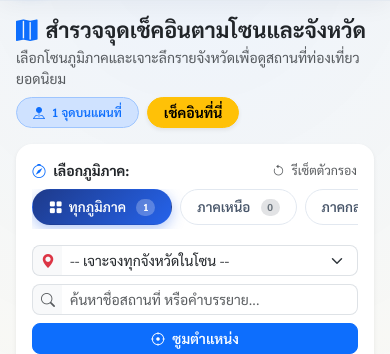
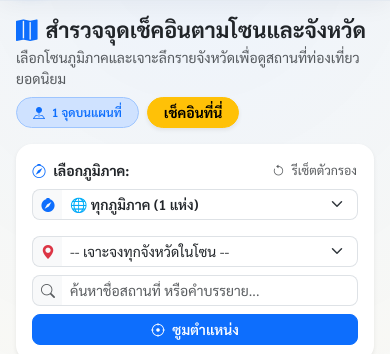
Before and after one commit to lnapoon/Thi-Ni-Thi-Nai, a Django app: page /map/ in a window 390 px wide. Shown: the part 54-408 px from the top of the page. Run offline with Django 5.2, Linux system fonts and the light colour scheme; tables that the repository leaves empty hold one stand-in row (values such as "Sample post").

```diff
--- a/static/sw.js
+++ b/static/sw.js
@@ -1,7 +1,7 @@
 // Service Worker for "ที่นี่ Check-in"
 // Superfast App Shell Caching & Offline Support
 
-const CACHE_NAME = 'thi-ni-cache-v51';
+const CACHE_NAME = 'thi-ni-cache-v52';
 const STATIC_ASSETS = [
   '/static/css/style.css',
   '/static/js/i18n.js',
--- a/templates/base.html
+++ b/templates/base.html
@@ -37,7 +37,7 @@
   <link rel="icon" type="image/svg+xml" href="{% static 'img/favicon.svg' %}">
 
   <!-- Custom CSS -->
-  <link rel="stylesheet" href="{% static 'css/style.css' %}?v=51">
+  <link rel="stylesheet" href="{% static 'css/style.css' %}?v=52">
   {% block extra_head %}{% endblock %}
 </head>
 <body>
@@ -624,9 +624,9 @@
   <!-- Bootstrap 5 JS Bundle CDN -->
   <script src="https://cdn.jsdelivr.net/npm/bootstrap@5.3.3/dist/js/bootstrap.bundle.min.js" integrity="sha384-YvpcrYf0tY3lHB60NNkmXc5s9fDVZLESaAA55NDzOxhy9GkcIdslK1eN7N6jIeHz" crossorigin="anonymous"></script>
   <!-- I18n, Geolocation & Social JS -->
-  <script src="{% static 'js/i18n.js' %}?v=51"></script>
-  <script src="{% static 'js/geolocation.js' %}?v=51"></script>
-  <script src="{% static 'js/social.js' %}?v=51"></script>
+  <script src="{% static 'js/i18n.js' %}?v=52"></script>
+  <script src="{% static 'js/geolocation.js' %}?v=52"></script>
+  <script src="{% static 'js/social.js' %}?v=52"></script>
 
   <!-- Instant Page Preload / Fast Navigation System -->
   <script>
--- a/templates/checkins/map.html
+++ b/templates/checkins/map.html
@@ -102,7 +102,8 @@
         </button>
       </div>
 
-      <div class="zone-scroll-container d-flex align-items-center gap-2 mb-3">
+      <!-- Desktop Pills (>= 768px) -->
+      <div class="zone-scroll-container d-none d-md-flex align-items-center gap-2 mb-3">
         <button type="button" class="zone-pill-btn active" data-region="">
           <i class="bi bi-grid-fill"></i> <span data-i18n="map_all_regions">ทุกภูมิภาค</span>
           <span class="badge bg-secondary-subtle text-secondary rounded-pill ms-1">{{ total_geotagged }}</span>
@@ -114,6 +115,21 @@
             <span class="badge bg-secondary-subtle text-secondary rounded-pill ms-1">{{ reg.count }}</span>
           </button>
         {% endfor %}
+      </div>
+
+      <!-- Mobile Dropdown Selector (< 768px) -->
+      <div class="mb-3 d-md-none">
+        <div class="input-group input-group-sm">
+          <span class="input-group-text bg-light border-end-0 text-primary rounded-start-3">
+            <i class="bi bi-compass-fill"></i>
+          </span>
+          <select id="select-region-mobile" class="form-select border-start-0 rounded-end-3 fw-semibold">
+            <option value="">🌐 ทุกภูมิภาค ({{ total_geotagged }} แห่ง)</option>
+            {% for reg in regions_with_counts %}
+              <option value="{{ reg.name }}">📍 {{ reg.name }} ({{ reg.count }} แห่ง)</option>
+            {% endfor %}
+          </select>
+        </div>
       </div>
 
       <!-- 2. Province Drill-down & Keyword Search Form -->
@@ -210,6 +226,7 @@
     let searchQuery = '';
 
     const zoneButtons = document.querySelectorAll('.zone-pill-btn');
+    const selectRegionMobile = document.getElementById('select-region-mobile');
     const provinceSelect = document.getElementById('select-province');
     const searchInput = document.getElementById('input-search-place');
     const btnReset = document.getElementById('btn-reset-filters');
@@ -219,6 +236,31 @@
     const cardsCountText = document.getElementById('cards-count-text');
     const placesGrid = document.getElementById('places-grid-container');
     const placesEmptyState = document.getElementById('places-empty-state');
+
+    function syncRegionMobileLabels() {
+      if (!selectRegionMobile) return;
+      const isEn = window.i18n && window.i18n.currentLang === 'en';
+      const suffix = isEn ? 'places' : 'แห่ง';
+      const allText = isEn ? 'All Regions' : 'ทุกภูมิภาค';
+
+      const totalCount = rawMarkers.length;
+      if (selectRegionMobile.options[0]) {
+        selectRegionMobile.options[0].textContent = `🌐 ${allText} (${totalCount} ${suffix})`;
+      }
+
+      const regCounts = {};
+      rawMarkers.forEach(m => {
+        if (m.region) regCounts[m.region] = (regCounts[m.region] || 0) + 1;
+      });
+
+      for (let i = 1; i < selectRegionMobile.options.length; i++) {
+        const opt = selectRegionMobile.options[i];
+        const rName = opt.value;
+        const rDisplay = isEn ? (window.i18n && window.i18n.t(rName)) || rName : rName;
+        const count = regCounts[rName] || 0;
+        opt.textContent = `📍 ${rDisplay} (${count} ${suffix})`;
+      }
+    }
 
     // Populate Province Select options based on active Region
     function populateProvinceSelect(selectedRegion) {
@@ -454,6 +496,7 @@
         attribution: '&copy; <a href="https://www.openstreetmap.org/copyright">OpenStreetMap</a> contributors'
       }).addTo(map);
 
+      syncRegionMobileLabels();
       populateProvinceSelect('');
       renderMapMarkers();
       zoomToActiveSelection();
@@ -470,12 +513,33 @@
         this.classList.add('active');
 
         currentRegion = this.dataset.region || '';
+        if (selectRegionMobile) selectRegionMobile.value = currentRegion;
         currentProvince = ''; // reset province on region change
         populateProvinceSelect(currentRegion);
         renderMapMarkers();
         zoomToActiveSelection();
       });
     });
+
+    if (selectRegionMobile) {
+      selectRegionMobile.addEventListener('change', function() {
+        currentRegion = this.value || '';
+        currentProvince = ''; // reset province on region change
+
+        // Sync desktop buttons active state
+        zoneButtons.forEach(b => {
+          if ((b.dataset.region || '') === currentRegion) {
+            b.classList.add('active');
+          } else {
+            b.classList.remove('active');
+          }
+        });
+
+        populateProvinceSelect(currentRegion);
+        renderMapMarkers();
+        zoomToActiveSelection();
+      });
+    }
 
     if (provinceSelect) {
       provinceSelect.addEventListener('change', function() {
@@ -499,6 +563,7 @@
         currentProvince = '';
         searchQuery = '';
         if (searchInput) searchInput.value = '';
+        if (selectRegionMobile) selectRegionMobile.value = '';
         zoneButtons.forEach(b => b.classList.remove('active'));
         if (zoneButtons[0]) zoneButtons[0].classList.add('active');
         populateProvinceSelect('');
@@ -515,6 +580,7 @@
     }
 
     window.addEventListener('languagechange', function() {
+      syncRegionMobileLabels();
       populateProvinceSelect(currentRegion);
       renderMapMarkers();
     });
```
